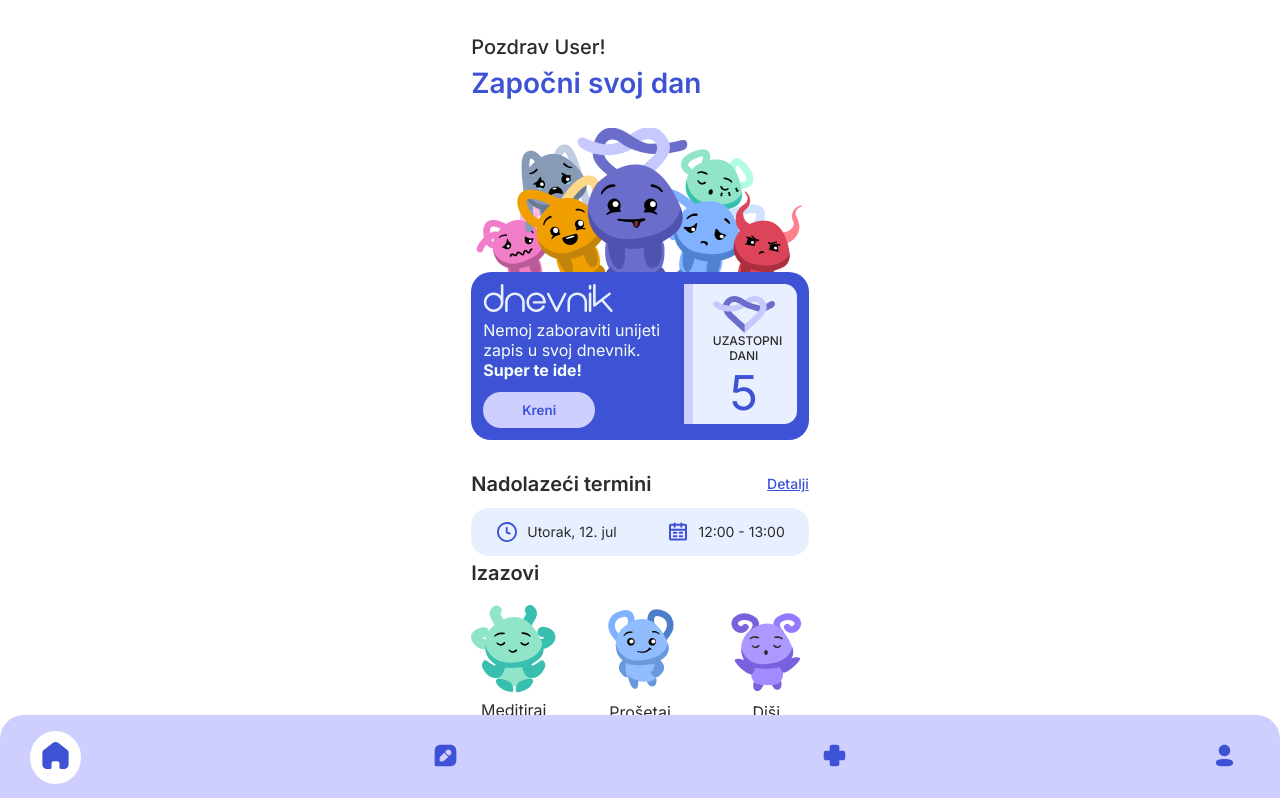
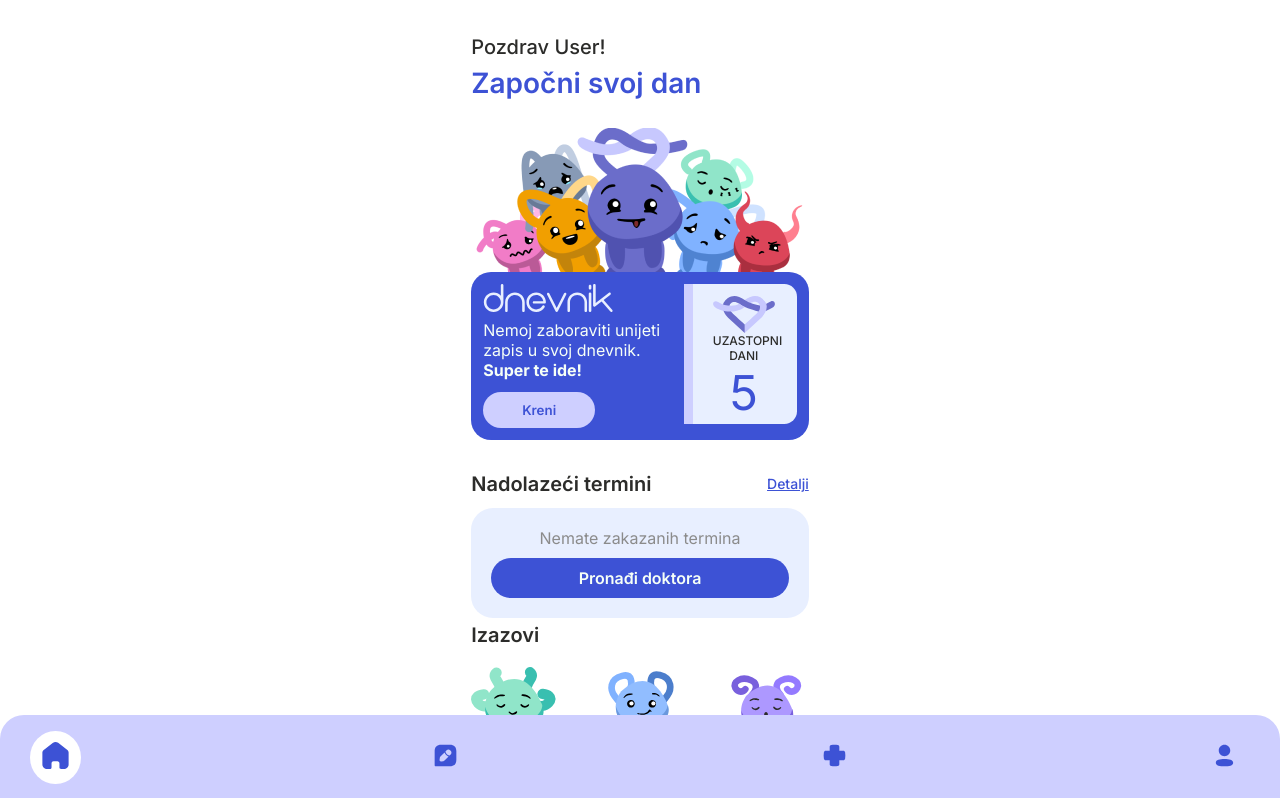
Before and after one commit to Tin922/Internship-Cup, a React (Vite) app in the folder apps/client/: page /home in a window 1280 px wide. Shown: the top 798 px of the page. Built offline with nearby package versions, Linux system fonts and the light colour scheme.

Commit message:
Tweak upcoming checkups component

```diff
--- a/apps/client/src/components/Patient/Checkups/UpcomingCheckups.jsx
+++ b/apps/client/src/components/Patient/Checkups/UpcomingCheckups.jsx
@@ -1,8 +1,10 @@
+import { useNavigate } from "react-router-dom";
 import Appointment from "./Appointment";
 import styles from "./UpcomingCheckups.module.css";
 
 const UpcomingCheckups = () => {
   const checkups = []; // This should be fetched from the backend
+  const navigate = useNavigate();
 
   return (
     <div className={styles.upcomingCheckups}>
@@ -11,6 +13,21 @@ const UpcomingCheckups = () => {
         <a className={styles.details}>Detalji</a>
       </div>
       <div className={styles.appointementsArea}>
+        {checkups.length === 0 ? (
+          <div className={styles.noAppointments}>
+            <p>Nemate zakazanih termina</p>
+            <button onClick={() => navigate("/search")}>
+              {" "}
+              Pronađi doktora
+            </button>
+          </div>
+        ) : (
+          <Appointment
+            date={"Utorak, 12. jul"}
+            startTime={"12:00"}
+            endTime={"13:00"}
+          />
+        )}
         {/* {checkups.map((checkup, index) => (
           <Appointment
             key={index}
@@ -19,11 +36,6 @@ const UpcomingCheckups = () => {
             endTime={checkup.endTime}
           />
         ))} */}
-        <Appointment
-          date={"Utorak, 12. jul"}
-          startTime={"12:00"}
-          endTime={"13:00"}
-        />
       </div>
     </div>
   );
--- a/apps/client/src/components/Patient/Checkups/UpcomingCheckups.module.css
+++ b/apps/client/src/components/Patient/Checkups/UpcomingCheckups.module.css
@@ -25,8 +25,37 @@
   cursor: pointer;
 }
 
-.appointementsArea{
+.appointementsArea {
   display: flex;
   flex-direction: column;
   gap: 8px;
 }
+
+.noAppointments {
+  display: flex;
+  flex-direction: column;
+  align-items: center;
+  justify-content: center;
+  gap: 10px;
+  color: var(--medium);
+  background-color: var(--light-blue);
+  font-size: 16px;
+  padding: 20px;
+  border-radius: 22px;
+}
+
+.noAppointments p {
+  margin: 0;
+}
+
+.noAppointments button {
+  width: 100%;
+  color: var(--light);
+  background-color: var(--primary);
+  border: none;
+  cursor: pointer;
+  padding: 10px;
+  border-radius: 22px;
+  font-size: 16px;
+  font-weight: 600;
+}
```
